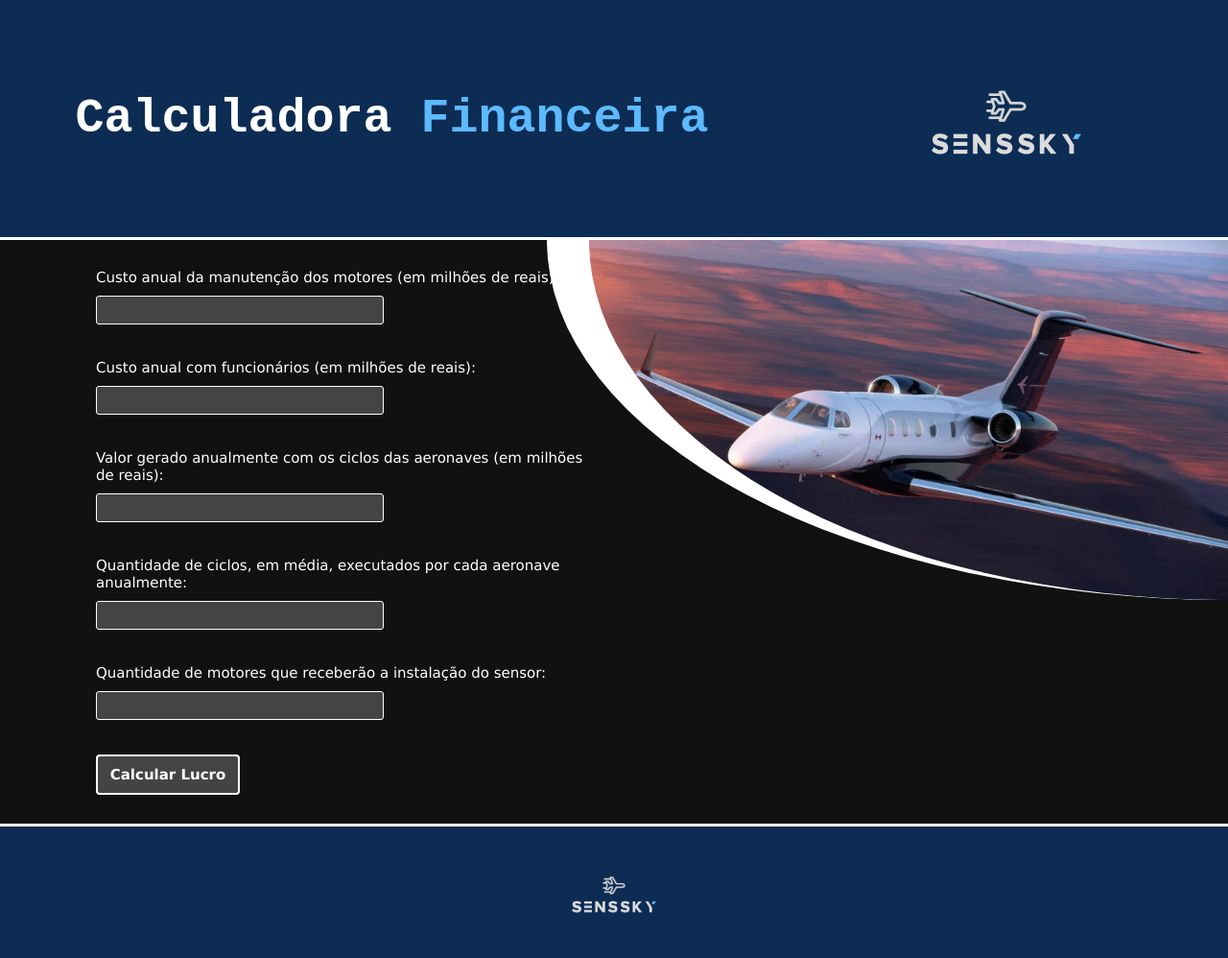
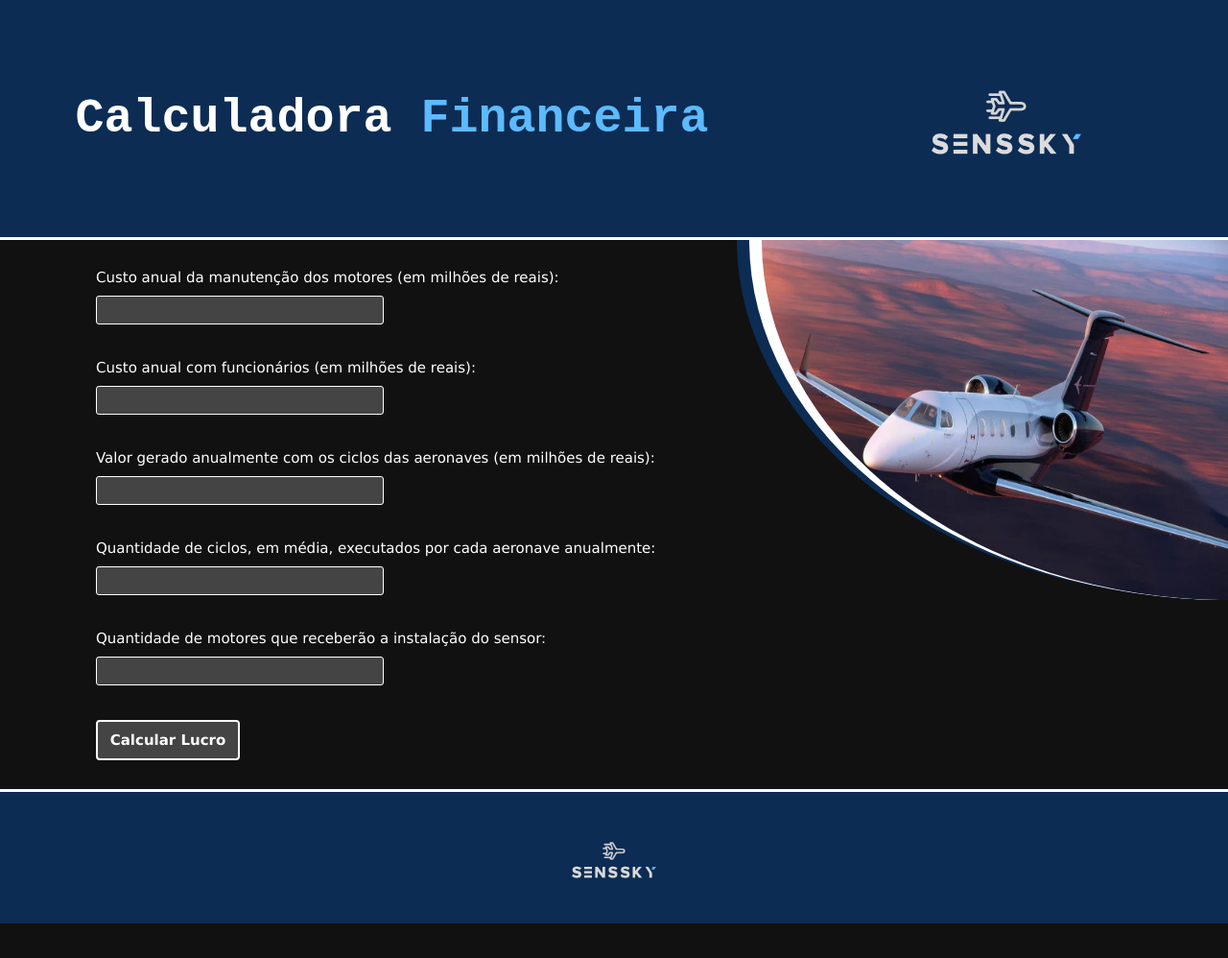
Before and after one commit to Fabricio-Prudente-Ferreira/Calculadora-Financeira, a plain HTML site: page index.html in a window 1280 px wide. Shown: the whole page at 96% size. After the commit the page ends 962 px from the top, so only its background shows below. Drawn offline with Linux system fonts and the light colour scheme.

Commit message:
Update style.css

```diff
--- a/style.css
+++ b/style.css
@@ -79,7 +79,7 @@ button {
 }
 
 .airplane1 {
-    width: 750px;
+    width: 40vw;
     background-color: #0c2c54;
     height: 375px;
     border-radius: 0 0 0 100%;
@@ -87,14 +87,14 @@ button {
 }
 
 .airplane2 {
-    width: 710px;
+    width: 39vw;
     background-color: white;
     position: absolute;
     right: 0;
 }
 
 .airplane_img {
-    width: 666px;
+    width: 38vw;
     background-color: white;
 }
 
```
